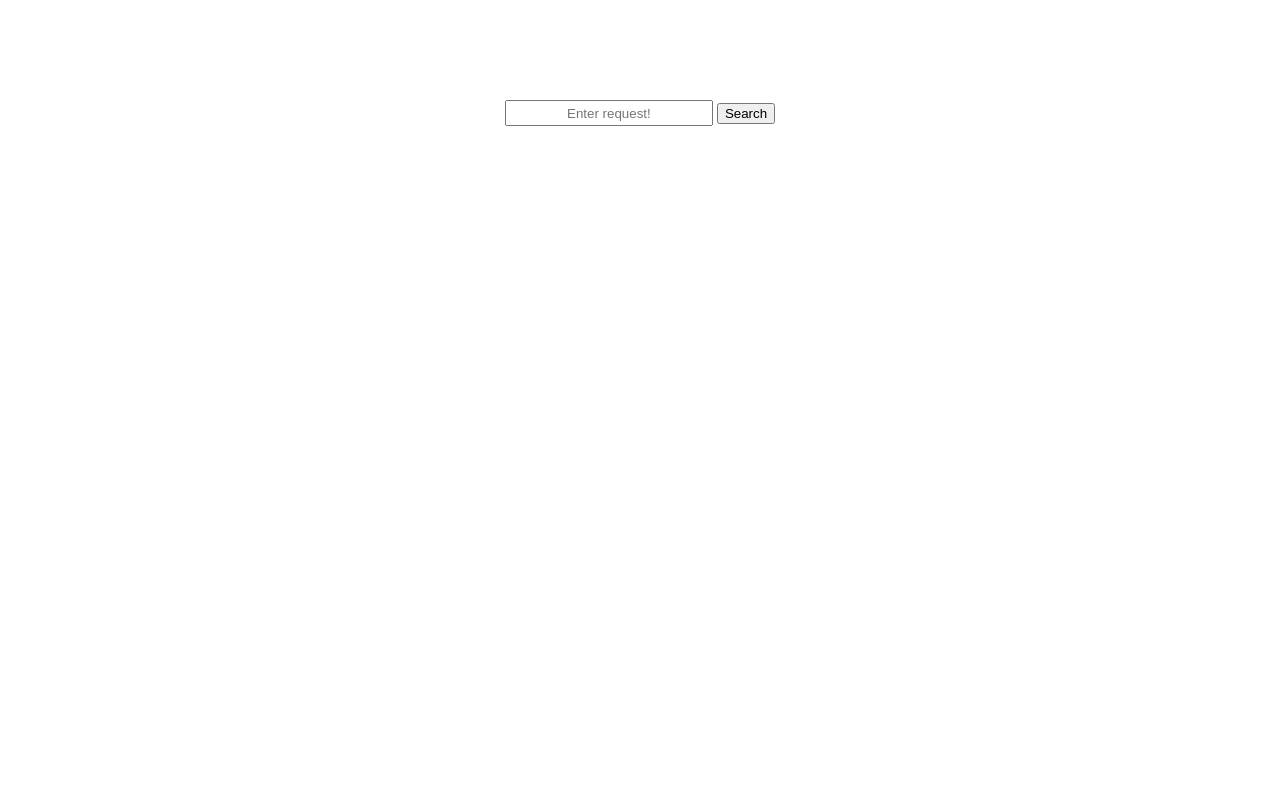
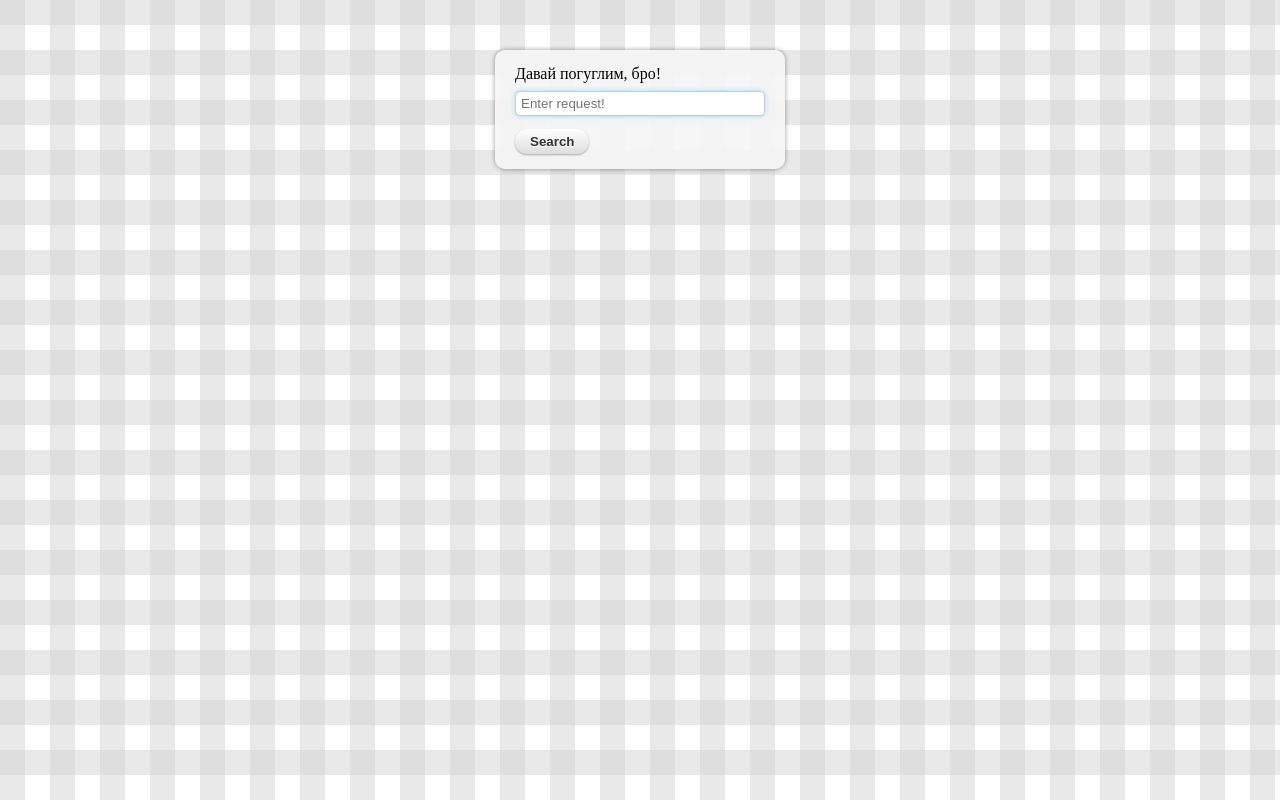
Before and after one commit to spalah-01-2017/DOM_events_RegExp_basics, a plain HTML site: page HomeWork/search/index.html in a window 1280 px wide. Drawn offline with Linux system fonts and the light colour scheme.

Commit message:
Some changes

```diff
--- a/HomeWork/search/css/style.css
+++ b/HomeWork/search/css/style.css
@@ -1,11 +1,52 @@
+body {
+    background-color: white;
+    background-image: linear-gradient(90deg, rgba(211,211,211,.5) 50%, transparent 50%),
+    linear-gradient(rgba(211,211,211,.5) 50%, transparent 50%);
+    background-size:50px 50px;
+}
+
 form {
-	margin-top: 100px;
-	text-align: center;
+    width:250px;
+    margin:50px auto;
+    padding:15px 20px;
+    background:#f5f5f5;
+    background-color:rgba(245,245,245,0.90);
+    border-radius: 10px;
+    box-shadow:0 0 5px rgba(0, 0, 0, 0.4);
 }
 
 .input-item {
-	font: 2;
-	text-align: center;
-	height: 20px;
-	width: 200px;
+    width:100%;
+    border:1px solid #ccc;
+    padding:4px 5px;
+    background:white;
+    border-radius: 5px;
+    box-shadow:inset 0 1px 2px rgba(0, 0, 0, 0.2);
+    box-sizing:border-box;
+    box-shadow:0 0 5px rgba(50, 200, 255, 0.5);
+    outline:none;
 }
+
+label {
+    display:block;
+    margin-top:1em;
+    margin-bottom:0.5em;
+}
+
+label:first-child{
+    margin-top:0;
+}
+
+input[type="submit"]{
+    display:block;
+    margin-top:1em;
+    padding:5px 15px;
+    font-weight:bold;
+    color:#333;
+    background:white;
+    border:none;
+    border-radius: 12px;
+    background-image: linear-gradient(to bottom, #fff, #ddd);
+    box-shadow: 0 1px 2px rgba(0, 0, 0, 0.3);
+    text-shadow:0 1px 1px white;
+}
--- a/HomeWork/search/index.html
+++ b/HomeWork/search/index.html
@@ -7,7 +7,8 @@
 </head>
 <body>
 	<form action="">
-		<input class="input-item" type="text" placeholder='Enter request!'>
+		<label for="search">Давай погуглим, бро!</label>
+		<input class="input-item" id='search' type="text" placeholder='Enter request!'>
 		<input class="input-btn" type="submit" value="Search">
 	</form>
 	<script src='main.js'></script>
```
